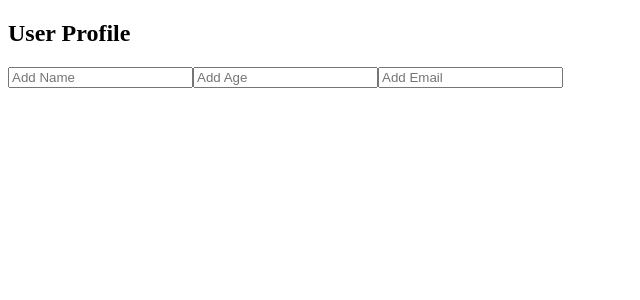
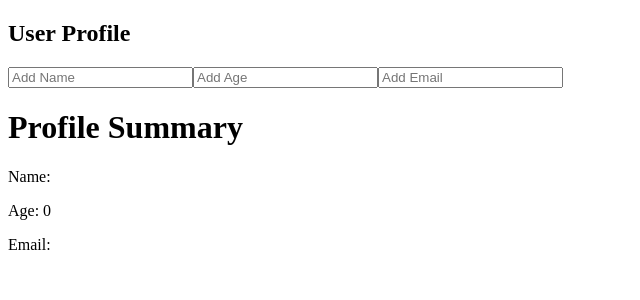
Before and after one commit to G1DY/ReactProjectsTS, a React (Vite) app in the folder reactTypescript/: page / in a window 1280 px wide. Shown: the top 300 px of the page, without its empty margins (0-640 px from the left). Built offline with nearby package versions, Linux system fonts and the light colour scheme.

Commit message:
using typescript in useState hook

```diff
--- a/reactTypescript/src/App.tsx
+++ b/reactTypescript/src/App.tsx
@@ -1,4 +1,4 @@
-import UserProfile from "./Components/UserProfiles/userProfile";
+import UserProfile from "./Components/UserProfiles/UserProfile";
 
 const App = () => {
   return (
--- a/reactTypescript/src/Components/UserProfiles/UserProfile.tsx
+++ b/reactTypescript/src/Components/UserProfiles/UserProfile.tsx
@@ -48,6 +48,10 @@ const UserProfile = () => {
         value={profile.email}
         onChange={(e) => updateEmail(e.target.value)}
       />
+      <h1>Profile Summary</h1>
+      <p>Name: {profile.name}</p>
+      <p>Age: {profile.age}</p>
+      <p>Email: {profile.email}</p>
     </div>
   );
 };
```
